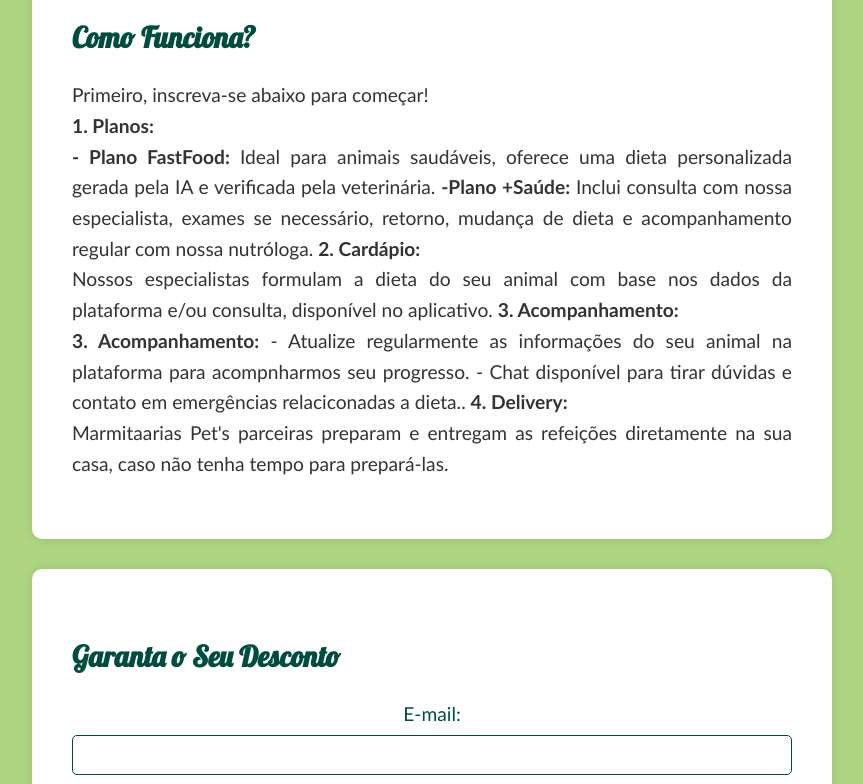
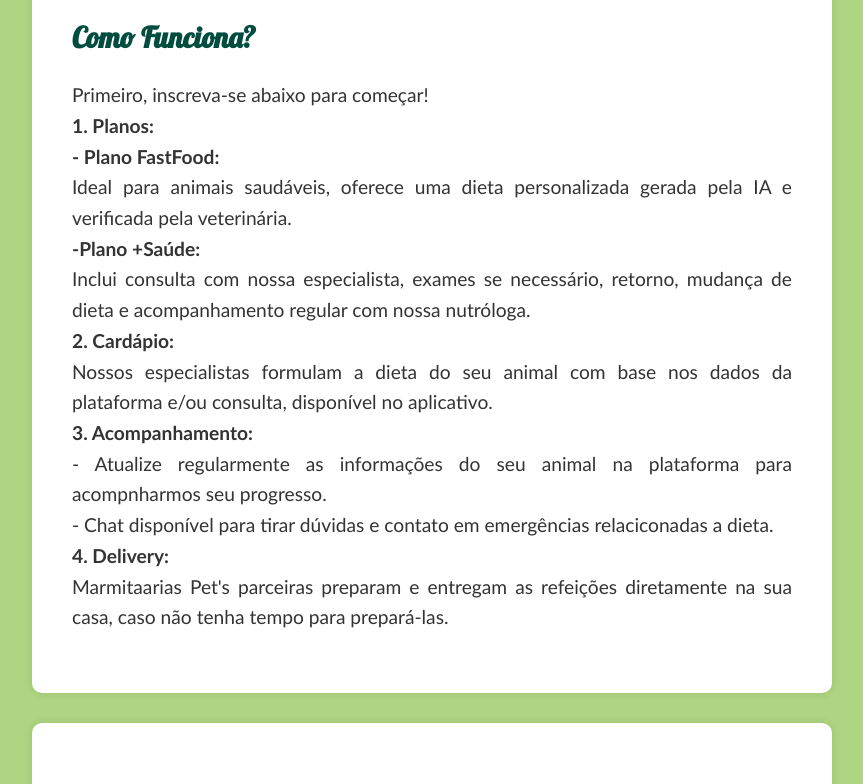
Before and after one commit to ajota222/PetNat-, a plain HTML site: page index.html in a window 1280 px wide. Shown: the part 1052-1836 px from the top of the page, without its empty margins (208-1071 px from the left). Drawn offline with Linux system fonts and the light colour scheme; a web font is replaced by a local one.

Commit message:
Update index.html

```diff
--- a/index.html
+++ b/index.html
@@ -248,15 +248,15 @@ Alimentação natural é essencial porque nutre o corpo, fortalece a saúde e pr
             <p class="how-it-works-text">
                 Primeiro, inscreva-se abaixo para começar!<br>
                 <strong>1. Planos:</strong><br>
-<strong> - Plano FastFood:</strong>
-                Ideal para animais saudáveis, oferece uma dieta personalizada gerada pela IA e verificada pela veterinária.
-<strong> -Plano +Saúde:</strong>
-                Inclui consulta com nossa especialista, exames se necessário, retorno, mudança de dieta e acompanhamento regular com nossa nutróloga.
+<strong> - Plano FastFood:</strong><br>
+                Ideal para animais saudáveis, oferece uma dieta personalizada gerada pela IA e verificada pela veterinária.<br>
+<strong> -Plano +Saúde:</strong><br>
+                Inclui consulta com nossa especialista, exames se necessário, retorno, mudança de dieta e acompanhamento regular com nossa nutróloga.<br>
 <strong>2. Cardápio:</strong><br>
-Nossos especialistas formulam a dieta do seu animal com base nos dados da plataforma e/ou consulta, disponível no aplicativo.                <strong>3. Acompanhamento:</strong><br>
-<strong>3. Acompanhamento:</strong>
-- Atualize regularmente as informações do seu animal na plataforma para acompnharmos seu progresso.
-- Chat disponível para tirar dúvidas e contato em emergências relaciconadas a dieta..
+Nossos especialistas formulam a dieta do seu animal com base nos dados da plataforma e/ou consulta, disponível no aplicativo.<br>
+<strong>3. Acompanhamento:</strong><br>
+- Atualize regularmente as informações do seu animal na plataforma para acompnharmos seu progresso. <br>
+- Chat disponível para tirar dúvidas e contato em emergências relaciconadas a dieta.<br>
 <strong>4. Delivery:</strong><br>
 Marmitaarias Pet's parceiras preparam e entregam as refeições diretamente na sua casa, caso não tenha tempo para prepará-las.            </p>
         </div>
```
